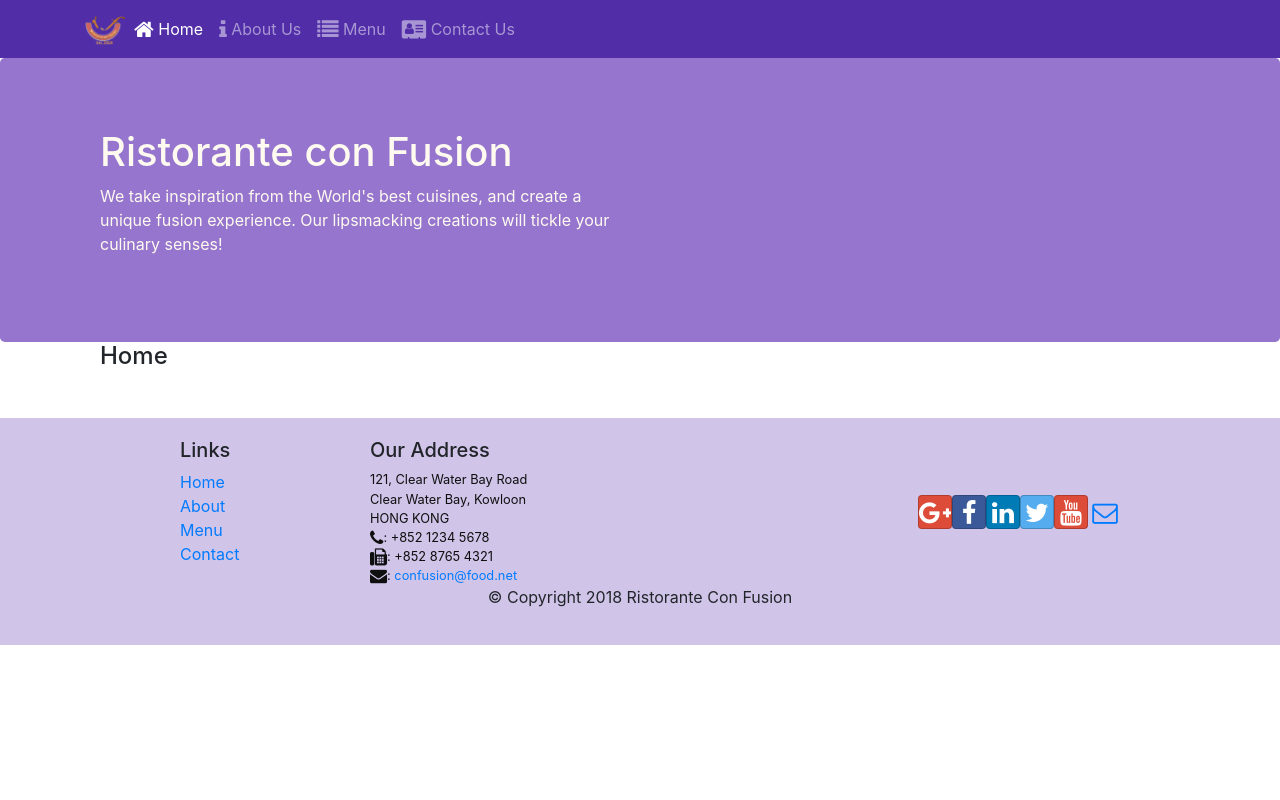
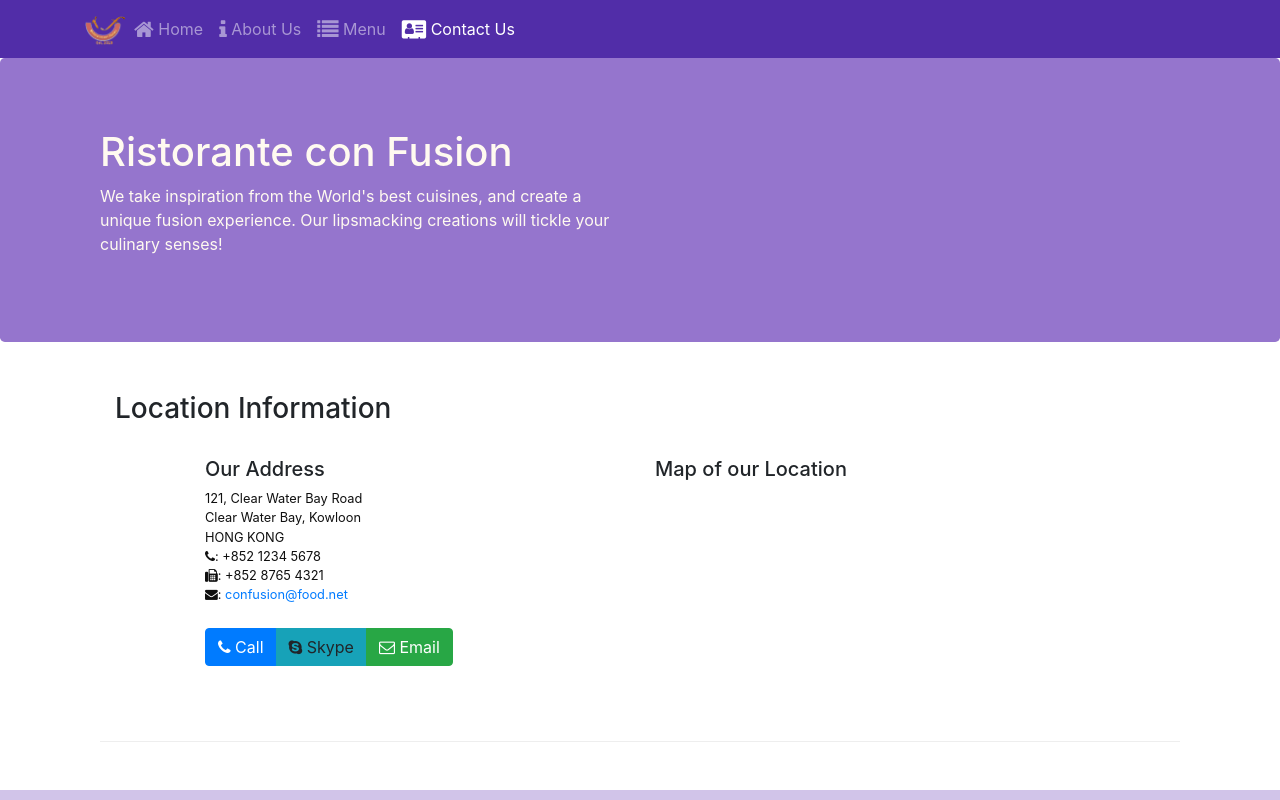
Before and after one commit to jaskiratsingh42/restro-ui, a React (Create React App) app: page /contact in a window 1280 px wide. Before the commit this address led to /home. Shown: the top 800 px of the page. Built offline with nearby package versions, Linux system fonts and the light colour scheme.

Commit message:
Added Contact Component

```diff
--- /dev/null
+++ b/src/components/ContactComponent.js
@@ -0,0 +1,56 @@
+import React from "react";
+
+function Contact(props) {
+  return (
+    <div className="container">
+      <div className="row row-content">
+        <div className="col-12">
+          <h3>Location Information</h3>
+        </div>
+        <div className="col-12 col-sm-4 offset-sm-1">
+          <h5>Our Address</h5>
+          <address>
+            121, Clear Water Bay Road
+            <br />
+            Clear Water Bay, Kowloon
+            <br />
+            HONG KONG
+            <br />
+            <i className="fa fa-phone"></i>: +852 1234 5678
+            <br />
+            <i className="fa fa-fax"></i>: +852 8765 4321
+            <br />
+            <i className="fa fa-envelope"></i>:{" "}
+            <a href="mailto:confusion@food.net">confusion@food.net</a>
+          </address>
+        </div>
+        <div className="col-12 col-sm-6 offset-sm-1">
+          <h5>Map of our Location</h5>
+        </div>
+        <div className="col-12 col-sm-11 offset-sm-1">
+          <div className="btn-group" role="group">
+            <a
+              role="button"
+              className="btn btn-primary"
+              href="tel:+85212345678"
+            >
+              <i className="fa fa-phone"></i> Call
+            </a>
+            <a role="button" className="btn btn-info">
+              <i className="fa fa-skype"></i> Skype
+            </a>
+            <a
+              role="button"
+              className="btn btn-success"
+              href="mailto:confusion@food.net"
+            >
+              <i className="fa fa-envelope-o"></i> Email
+            </a>
+          </div>
+        </div>
+      </div>
+    </div>
+  );
+}
+
+export default Contact;
--- a/src/components/MainComponent.js
+++ b/src/components/MainComponent.js
@@ -4,6 +4,7 @@
 import Footer from "./FooterComponent";
 import Home from "./HomeComponent";
 import Menu from "./MenuComponent";
+import Contact from "./ContactComponent";
 import DishDetail from "./DishDetailComponent";
 import { DISHES } from "../shared/dishes";
 
@@ -30,6 +31,7 @@
               path="/menu"
               component={() => <Menu dishes={this.state.dishes} />}
             />
+            <Route exact path="/contact" component={Contact} />
             <Redirect to="/home" />
           </Switch>
         </div>
```
